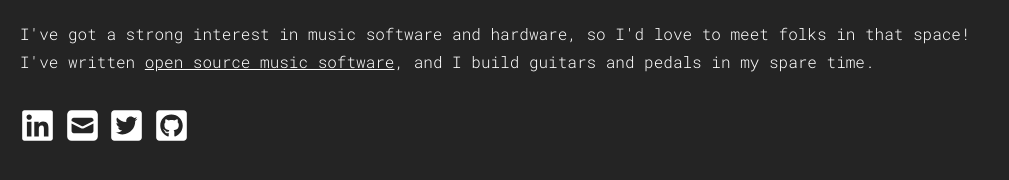
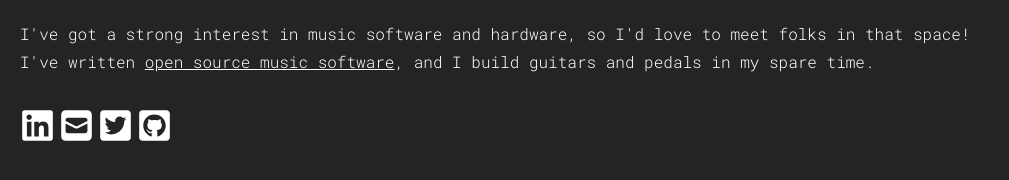
Before and after one commit to notahat/notahat.github.com, a Jekyll site: the page built from index.html, in a window 1280 px wide. Shown: the part 271-451 px from the top of the page, without its empty margins (0-1009 px from the left). Built offline with Jekyll 4.4.1, drawn with Linux system fonts in a browser that asks for light colours.

Commit message:
Fix spacing of icons on the home page

```diff
--- a/css/home_page.scss
+++ b/css/home_page.scss
@@ -5,9 +5,6 @@
   max-width: 960px;
   color: white;
   background-color: #242424;
-  font-family: "Roboto Mono", monospace;
-  font-weight: 300;
-  font-size: 16px;
 }
 
 a {
@@ -38,8 +35,11 @@
 }
 
 p {
+  margin: 0 0 20px 0;
   line-height: 28px;
-  margin: 0 0 20px 0;
+  font-family: "Roboto Mono", monospace;
+  font-weight: 300;
+  font-size: 16px;
 }
 
 nav a {
```
